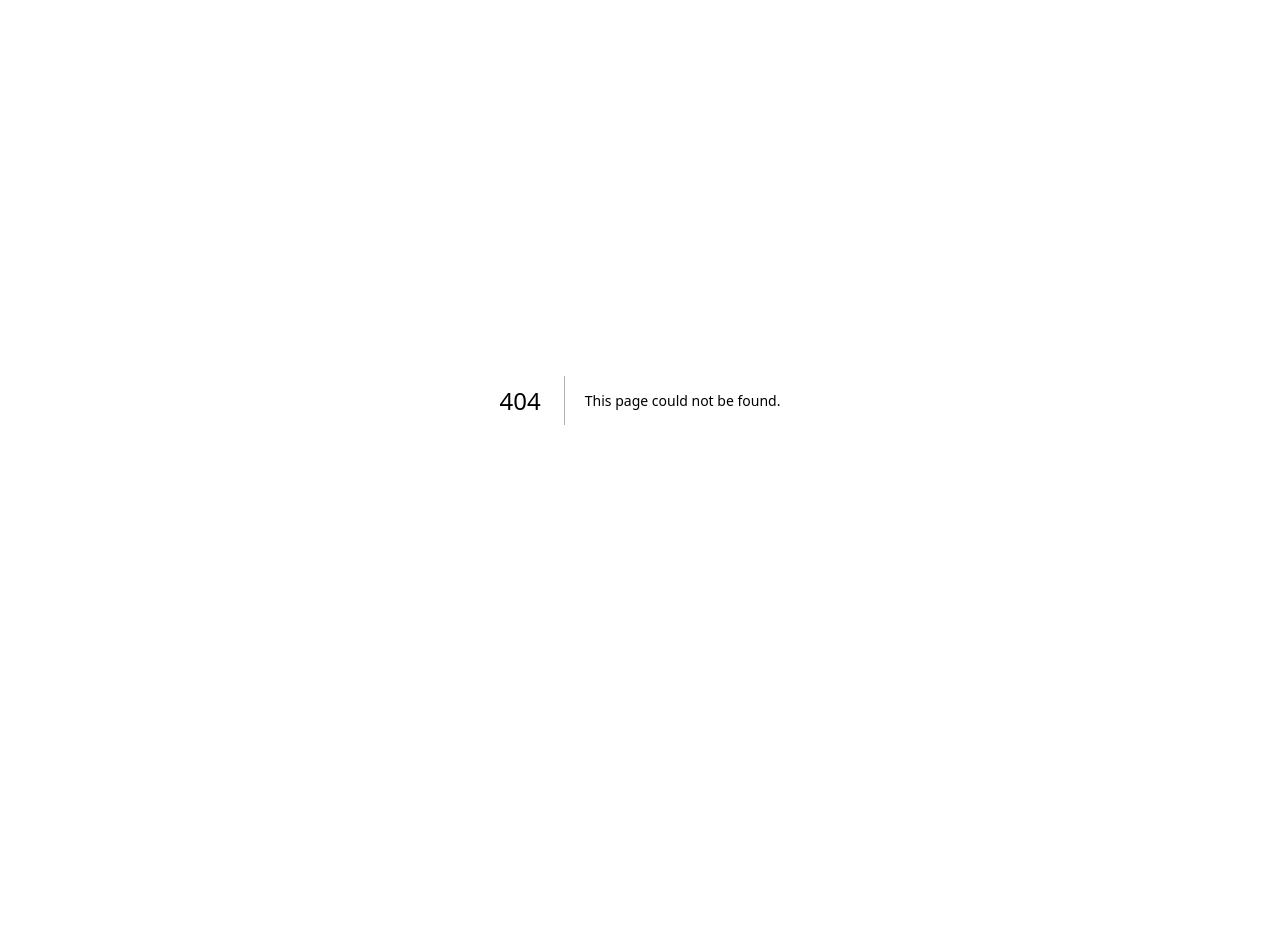
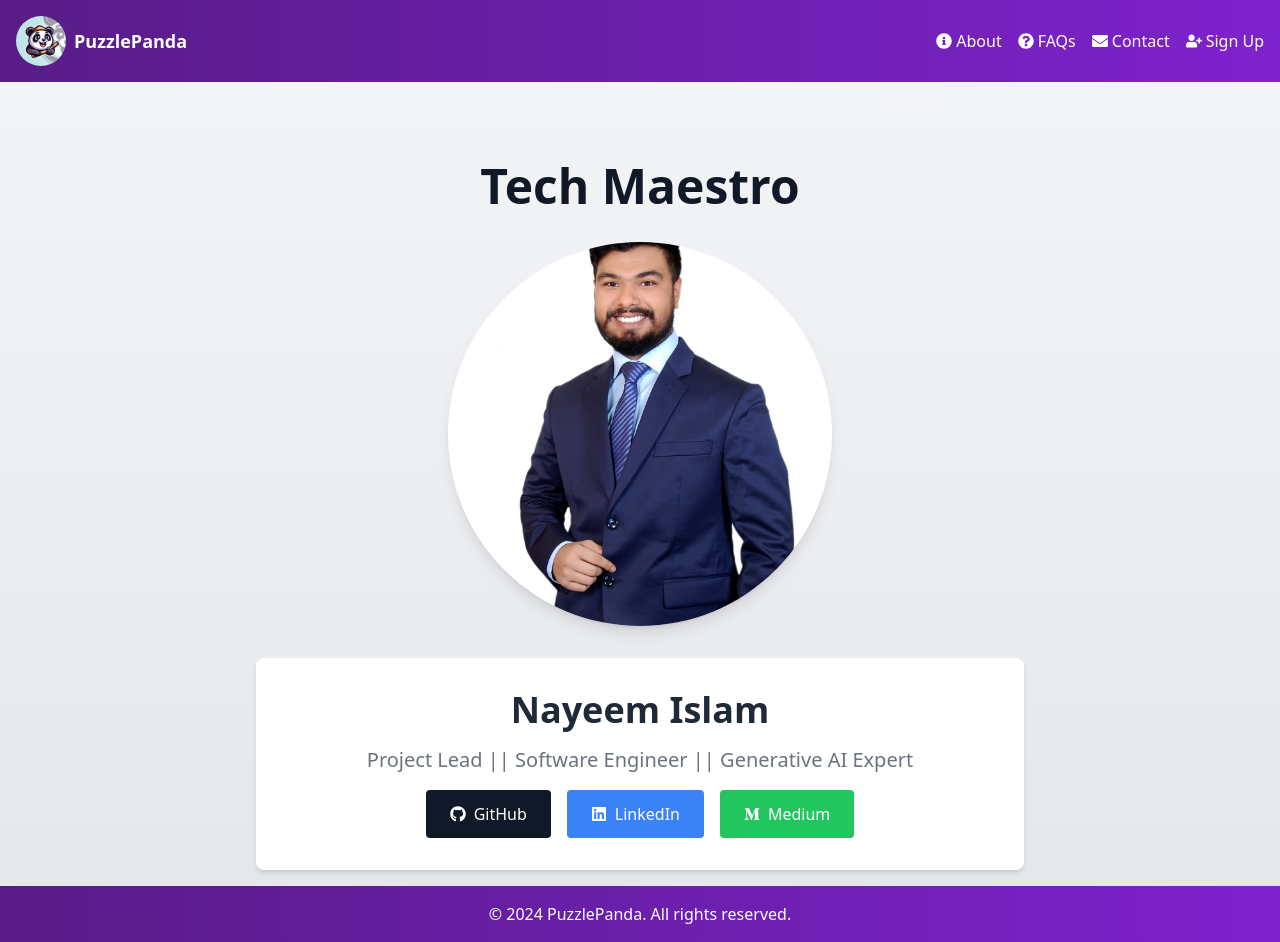
Before and after one commit to NoManNayeem/PuzzlePanda-100s, a Next.js app: page /about in a window 1280 px wide. Before the commit this address had no page. Before the commit the page ends 800 px from the top, so only its background shows below. Built offline with nearby package versions, Linux system fonts and the light colour scheme.

Commit message:
Added Profile Photo & About Page

```diff
--- /dev/null
+++ b/src/app/about/page.js
@@ -0,0 +1,57 @@
+import React from "react";
+import Link from "next/link";
+import Header from "../landingPageComponents/Header";
+import NavBar from "../landingPageComponents/NavBar";
+import Footer from "../landingPageComponents/Footer";
+import { FaGithub, FaLinkedin, FaMediumM } from "react-icons/fa";
+import Image from "next/image";
+import profileImage from '../../../public/ProfilePhoto.jpg';
+
+const AboutPage = () => {
+  return (
+    <div className="min-h-screen flex flex-col">
+      <Header />
+      <NavBar />
+      <div className="flex-grow font-sans text-gray-800 p-4 bg-gradient-to-b from-gray-100 to-gray-200">
+        <div className="flex flex-col items-center justify-center max-w-3xl mx-auto mt-8 sm:mt-16">
+          <h2 className="text-4xl sm:text-5xl font-extrabold text-center mb-8 text-gray-900">
+            Tech Maestro
+          </h2>
+          <div className="relative w-64 h-64 sm:w-96 sm:h-96 rounded-full overflow-hidden shadow-lg mb-8 hover:scale-105 transition-transform duration-500 cursor-pointer">
+            <Link href="https://www.linkedin.com/in/nayeemislam60053" target="_blank" rel="noopener noreferrer">
+              <Image
+                src={profileImage}
+                alt="Picture of the Engineer"
+                layout="fill"
+                objectFit="cover"
+              />
+            </Link>
+          </div>
+          <div className="text-center bg-white text-gray-800 px-8 py-8 w-full rounded-lg shadow-md">
+            <h1 className="text-3xl sm:text-4xl font-extrabold mb-4">Nayeem Islam</h1>
+            <p className="text-lg sm:text-xl text-gray-500 mb-4">
+              Project Lead || Software Engineer || Generative AI Expert
+            </p>
+            <div className="flex flex-wrap justify-center space-x-2 sm:space-x-4 mt-4">
+              <Link href="https://github.com/NoManNayeem/" target="_blank" rel="noopener noreferrer"  className="inline-flex items-center px-4 sm:px-6 py-3 rounded text-white bg-gray-900 hover:bg-gray-800 focus:outline-none focus:ring-2 focus:ring-gray-800 focus:ring-offset-2 transition-all duration-300">
+                  <FaGithub className="mr-2" />
+                  GitHub
+              </Link>
+              <Link href="https://www.linkedin.com/in/nayeemislam60053" target="_blank" rel="noopener noreferrer" className="inline-flex items-center px-4 sm:px-6 py-3 rounded text-white bg-blue-500 hover:bg-blue-600 focus:outline-none focus:ring-2 focus:ring-blue-600 focus:ring-offset-2 transition-all duration-300">
+                  <FaLinkedin className="mr-2" />
+                  LinkedIn
+              </Link>
+              <Link href="https://medium.com/@nomannayeem" target="_blank" rel="noopener noreferrer" className="inline-flex items-center px-4 sm:px-6 py-3 rounded text-white bg-green-500 hover:bg-green-600 focus:outline-none focus:ring-2 focus:ring-green-600 focus:ring-offset-2 transition-all duration-300">
+                  <FaMediumM className="mr-2" />
+                  Medium
+              </Link>
+            </div>
+          </div>
+        </div>
+      </div>
+      <Footer />
+    </div>
+  );
+};
+
+export default AboutPage;
```
Also changed, not shown: public/ProfilePhoto.jpg (added).
